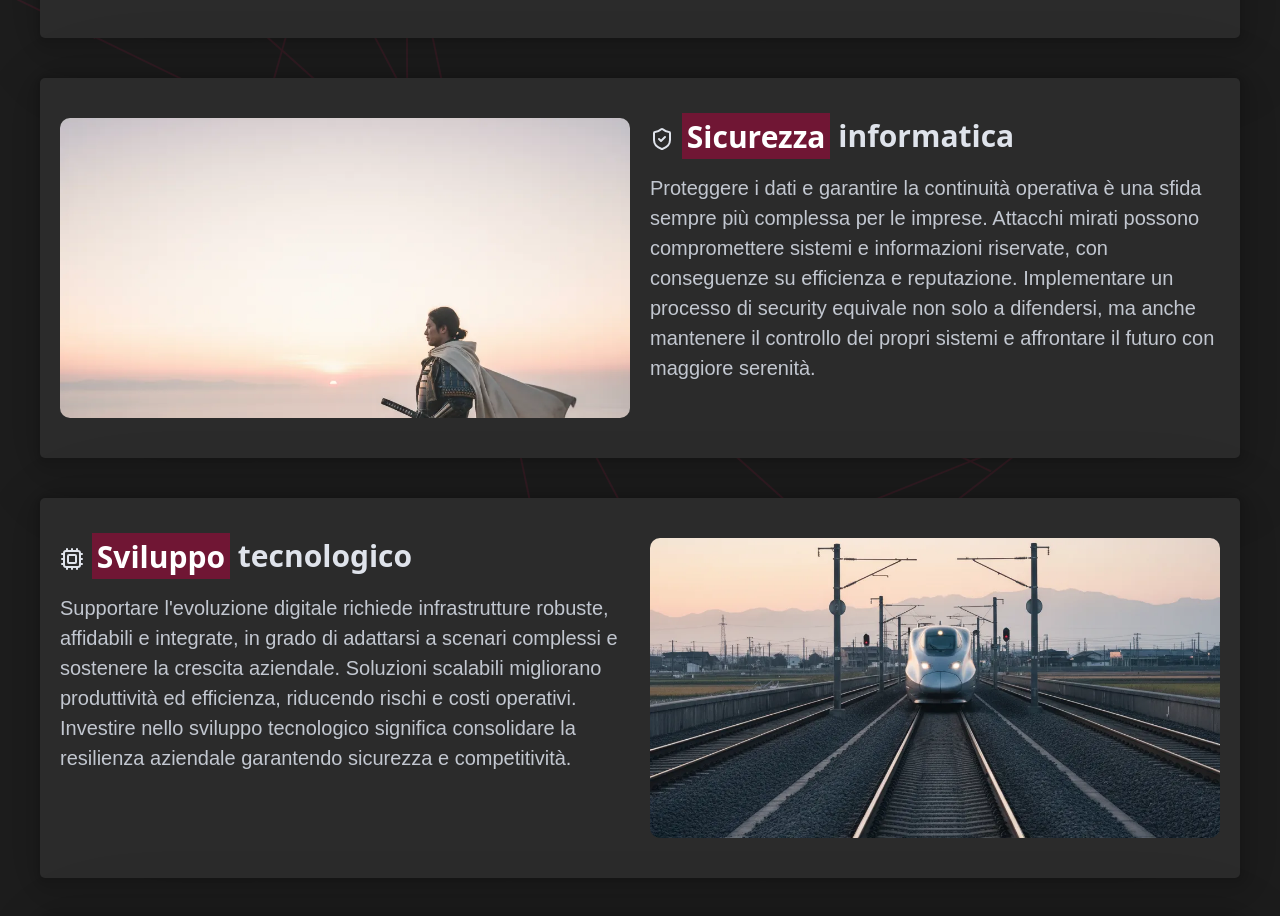
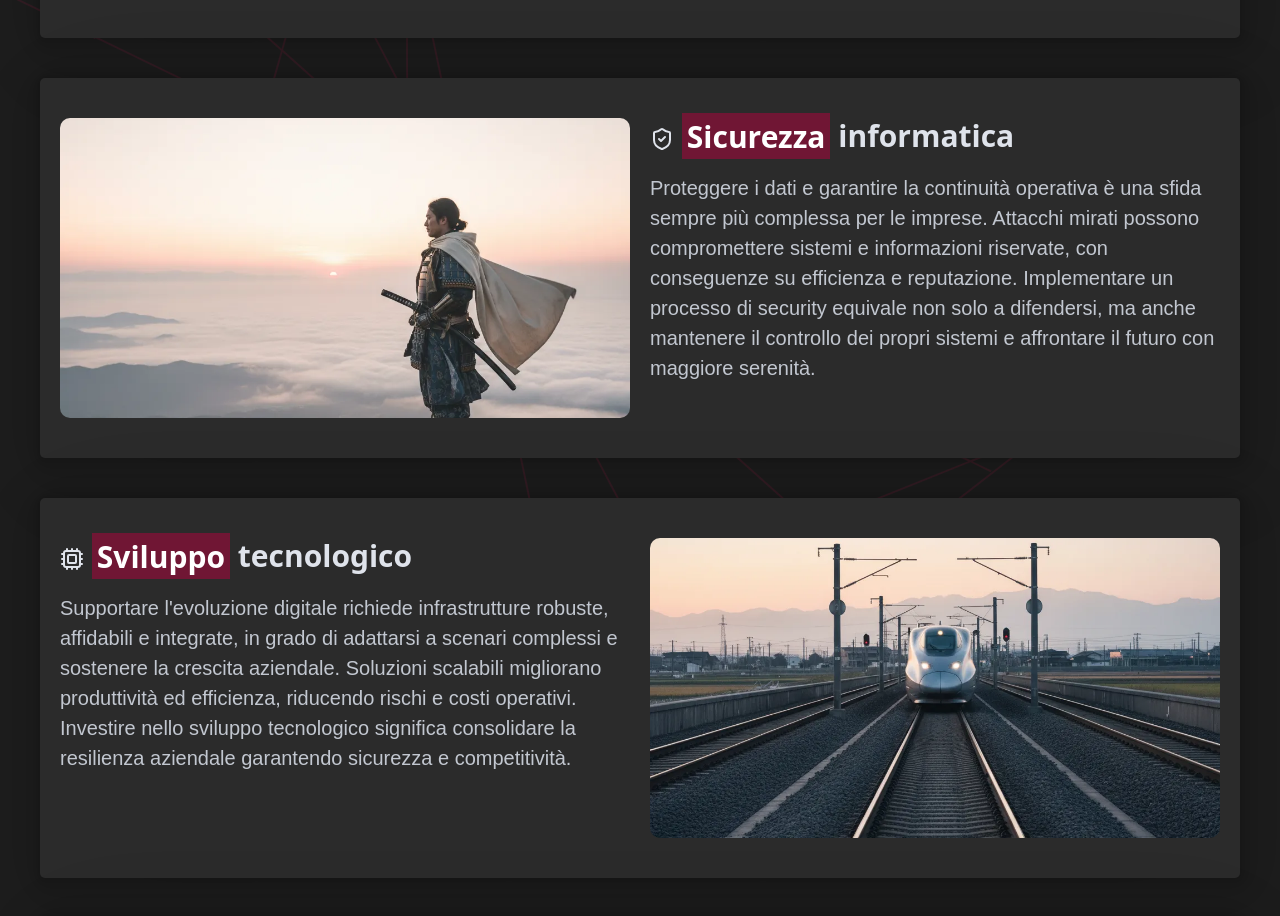
Before and after one commit to r00ters/corporate-website, a Next.js app: page / in a window 1280 px wide. Shown: the part 1282-2198 px from the top of the page. Built offline with nearby package versions, Linux system fonts and the light colour scheme.

Commit message:
fix home image css

```diff
--- a/src/styles/globals.css
+++ b/src/styles/globals.css
@@ -495,15 +495,17 @@ body>main.homepage {
 
 .keypoint article figure.monitoring {
     background-image: url("/img/monitoring.webp");
+    background-position-y: center;
 }
 
 .keypoint article figure.security {
     background-image: url("/img/security.webp");
-    background-position-y: top;
+    background-position-y: center;
 }
 
 .keypoint article figure.technology {
     background-image: url("/img/technology.webp");
+    background-position-y: center;
 }
 
 .keypoint article figure.open-source {
```
